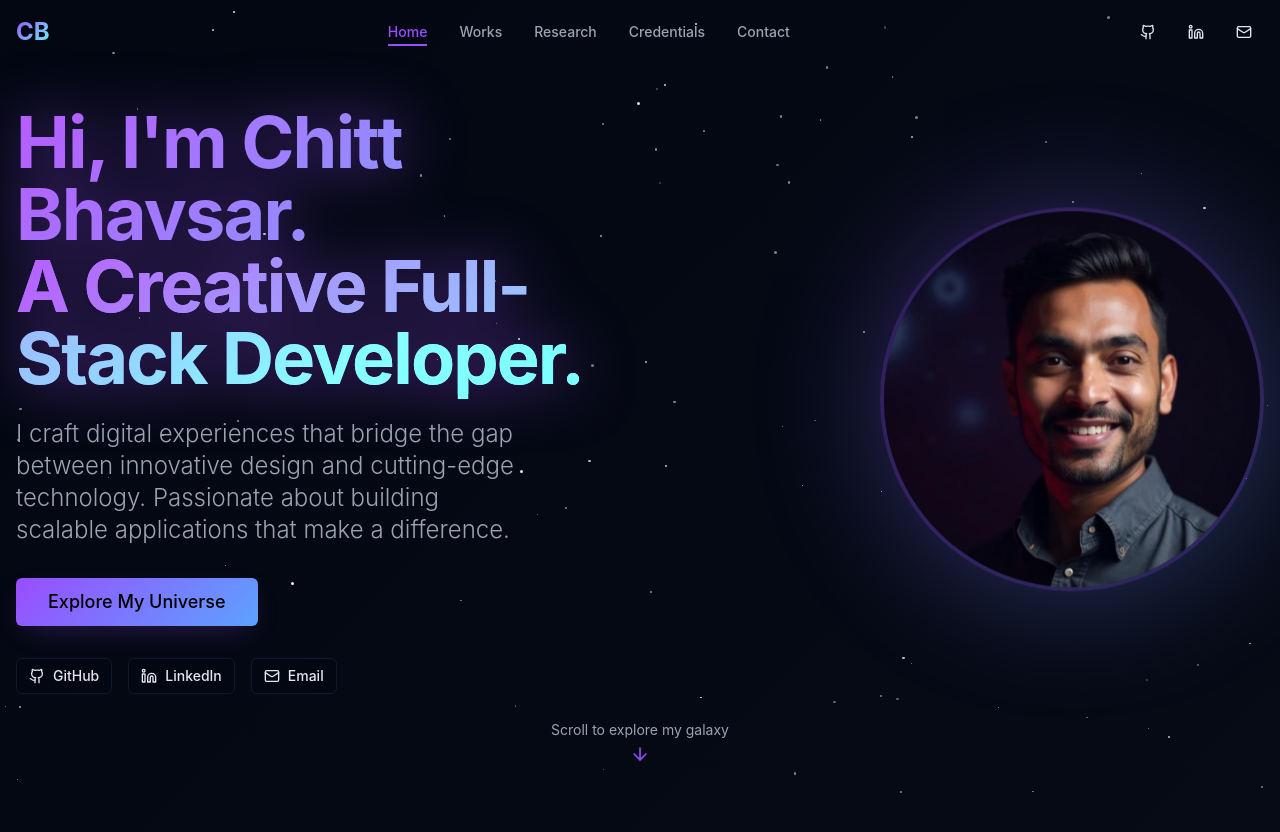
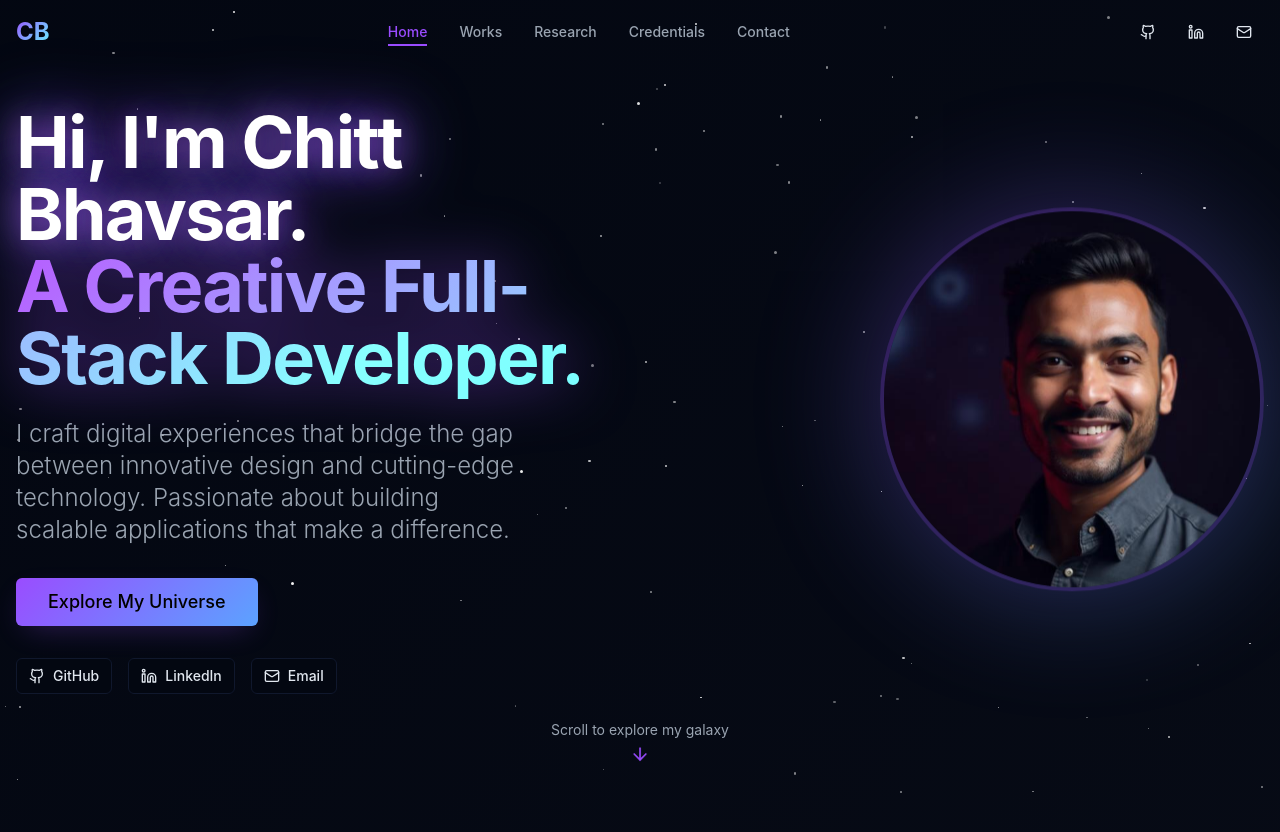
Before and after one commit to 24mcc013/hitt-galaxy, a React (Vite) app: page / in a window 1280 px wide. Shown: the top 832 px of the page. Built offline with nearby package versions, Linux system fonts and the light colour scheme.

Commit message:
Fix content layout
Adjust the layout of the main content on the homepage to resolve visual crowding and improve readability.

```diff
--- a/src/index.css
+++ b/src/index.css
@@ -100,15 +100,22 @@
   /* Hero styles */
   .hero-title {
     @apply text-6xl md:text-7xl font-bold tracking-tight;
-    background: var(--gradient-nebula);
+    color: hsl(var(--foreground));
+    text-shadow: 0 0 30px hsl(var(--primary) / 0.5), 0 0 60px hsl(var(--secondary) / 0.3);
+    animation: glow 2s ease-in-out infinite alternate;
+  }
+
+  .text-stellar {
+    background: linear-gradient(135deg, hsl(var(--primary)), hsl(var(--accent)));
     background-clip: text;
     -webkit-background-clip: text;
     -webkit-text-fill-color: transparent;
-    animation: glow 2s ease-in-out infinite alternate;
+    text-shadow: none;
   }
 
   .hero-subtitle {
-    @apply text-xl md:text-2xl text-muted-foreground font-light;
+    @apply text-xl md:text-2xl font-light;
+    color: hsl(var(--muted-foreground));
   }
 
   /* Button variants */
```
